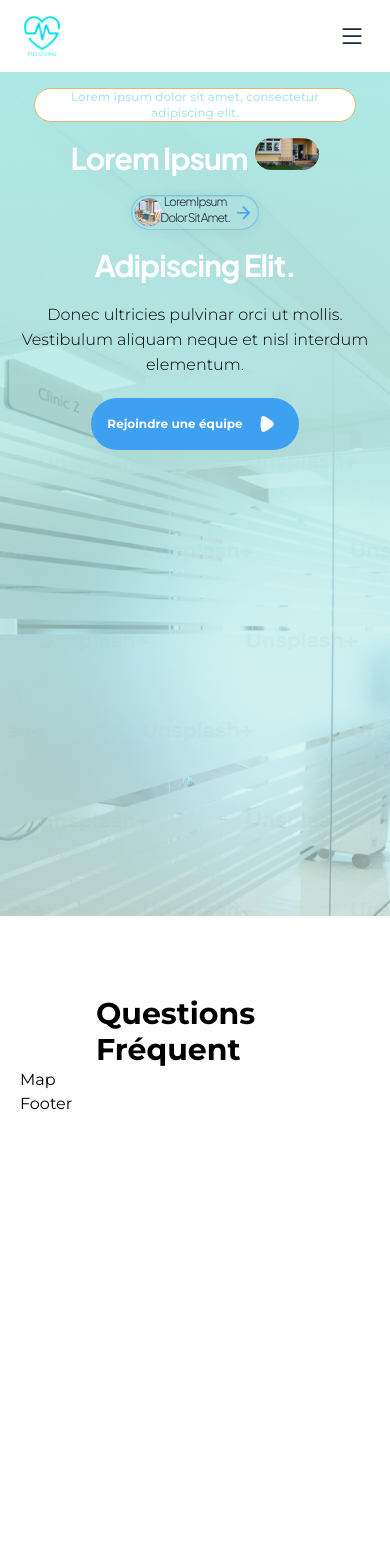
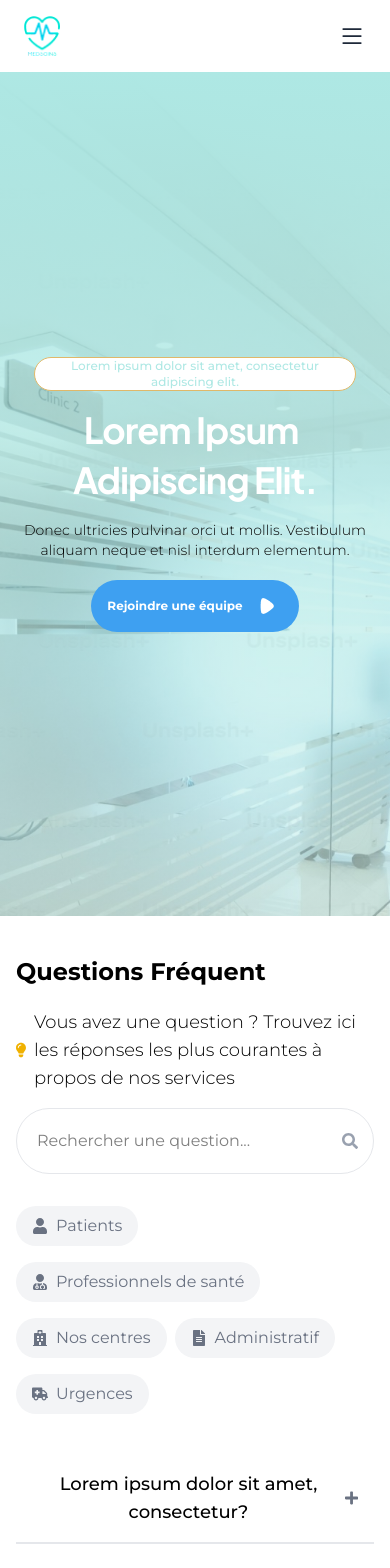
Before and after one commit to MeherabHossain007/medsoins, a Next.js app: page /faq in a window 390 px wide. Shown: the top 1568 px of the page. Before the commit the page ends 1116 px from the top, so only its background shows below. Built offline with nearby package versions, Linux system fonts and the light colour scheme.

Commit message:
Refactor image sizes and margins in TeamMember and HomeCard components

```diff
--- a/src/app/faq/page.js
+++ b/src/app/faq/page.js
@@ -1,17 +1,118 @@
-import Banner from '@/components/layout/Banner'
-import React from 'react'
+"use client";
+import { useState } from "react";
+import Banner from "@/components/layout/Banner";
+import {
+  FaSearch,
+  FaUser,
+  FaUserMd,
+  FaHospital,
+  FaFileAlt,
+  FaAmbulance,
+  FaPlus,
+  FaMinus,
+  FaLightbulb,
+} from "react-icons/fa";
 
-function FAQ() {
+const categories = [
+  { icon: <FaUser />, label: "Patients" },
+  { icon: <FaUserMd />, label: "Professionnels de santé" },
+  { icon: <FaHospital />, label: "Nos centres" },
+  { icon: <FaFileAlt />, label: "Administratif" },
+  { icon: <FaAmbulance />, label: "Urgences" },
+];
+
+const faqData = [
+  {
+    question: "Lorem ipsum dolor sit amet, consectetur?",
+    answer:
+      "Lorem ipsum dolor sit amet, consectetur adipiscing elit. Aenean quis commodo ligula eget dolor.",
+  },
+  {
+    question: "Lorem ipsum dolor sit amet, consectetur adipiscing elit?",
+    answer:
+      "Lorem ipsum dolor sit amet, consectetur adipiscing elit. Aenean quis commodo ligula eget dolor.",
+  },
+  {
+    question: "Lorem ipsum dolor sit amet, consectetur adipiscing elit?",
+    answer:
+      "Lorem ipsum dolor sit amet, consectetur adipiscing elit. Aenean quis commodo ligula eget dolor.",
+  },
+];
+
+export default function FAQ() {
+  const [openIndex, setOpenIndex] = useState(null);
+
+  const toggleFAQ = (index) => {
+    setOpenIndex(openIndex === index ? null : index);
+  };
+
   return (
     <div className="pt-18 lg:pt-28">
       <Banner />
-      <div className="mt-20 px-24 ">
-        <h1 className=" font-montserrat font-bold text-3xl">
+      <div className="max-w-screen-lg mx-auto px-4 sm:px-6 lg:px-8 mt-10">
+        {/* Title */}
+        <h1 className="text-2xl md:text-3xl font-bold font-montserrat">
           Questions Fréquent
         </h1>
+
+        {/* Search Section */}
+        <div className="mt-5 mb-8">
+          <div className="flex items-center gap-2">
+            <FaLightbulb className="text-yellow-500 text-2xl" />
+            <p className="text-lg font-light">
+              Vous avez une question ? Trouvez ici les réponses les plus
+              courantes à propos de nos services
+            </p>
+          </div>
+          <div className="relative mt-4">
+            <input
+              type="search"
+              placeholder="Rechercher une question..."
+              className="w-full p-5 border border-gray-200 rounded-full focus:outline-none focus:ring-2 focus:ring-blue-500"
+            />
+            <FaSearch className="absolute right-4 top-1/2 transform -translate-y-1/2 text-gray-400" />
+          </div>
+        </div>
+
+        {/* Categories */}
+        <div className="flex flex-wrap gap-x-2 gap-y-4 mb-8">
+          {categories.map((category, index) => (
+            <button
+              key={index}
+              className="flex items-center gap-2 px-4 py-2 bg-gray-100 text-gray-500 rounded-full hover:bg-blue-100 hover:text-blue-500 transition duration-300"
+            >
+              {category.icon}
+              <span>{category.label}</span>
+            </button>
+          ))}
+        </div>
+
+        {/* FAQ Section */}
+        <div className="space-y-4 mt-10">
+          {faqData.map((faq, index) => (
+            <div
+              key={index}
+              className="p-4 bg-white border-b-2 border-gray-200"
+            >
+              <button
+                className="w-full flex justify-between items-center cursor-pointer focus:outline-none"
+                onClick={() => toggleFAQ(index)}
+                aria-expanded={openIndex === index}
+              >
+                <h2 className="text-lg font-medium">{faq.question}</h2>
+                {openIndex === index ? (
+                  <FaMinus className="text-black" />
+                ) : (
+                  <FaPlus className="text-gray-500" />
+                )}
+              </button>
+              {openIndex === index && (
+                <p className="mt-2 text-gray-600">{faq.answer}</p>
+              )}
+            </div>
+          ))}
+        </div>
       </div>
     </div>
   );
 }
-
-export default FAQ
--- a/src/app/page.js
+++ b/src/app/page.js
@@ -9,7 +9,7 @@
 
 export default function Home() {
   return (
-    <main className="pt-10 lg:pt-28">
+    <main className="pt-10 lg:pt-28 overflow-hidden">
       <Banner />
 
       {/* Search Bar Section */}
@@ -62,7 +62,7 @@
       </div>
 
       {/* Hero Section */}
-      <section className="flex flex-col md:flex-row items-center justify-center gap-6 px-4 md:px-24 mt-10 md:mt-20">
+      <section className="flex flex-col w-screen md:flex-row items-center justify-center gap-6 px-4 md:px-24 mt-10 md:mt-20">
         <div className="w-full md:w-1/2">
           <Image
             src="/images/Group11.png"
@@ -74,15 +74,15 @@
         </div>
         <div className="w-full md:w-1/2">
           <div>
-            <p className="text-4xl md:text-6xl font-montserrat">Lorem ipsum</p>
-            <p className="text-4xl md:text-6xl font-montserrat font-bold">
+            <p className="text-4xl lg:text-6xl font-montserrat">Lorem ipsum</p>
+            <p className="text-4xl lg:text-6xl font-montserrat font-bold">
               Dolor sit amet
             </p>
-            <p className="text-4xl md:text-6xl font-montserrat">
+            <p className="text-4xl lg:text-6xl font-montserrat">
               adipiscing elit
             </p>
           </div>
-          <p className="text-base font-montserrat font-light mt-4 md:mt-7 mb-6">
+          <p className="text-sm lg:text-base font-montserrat font-light mt-4 md:mt-7 mb-6">
             Lorem ipsum dolor sit amet, consectetur <br /> adipiscing elit.
           </p>
           <Button>
@@ -97,15 +97,15 @@
       {/* Home Cards Section */}
       <section className="mt-10 md:mt-30 px-4 md:px-24 flex flex-col justify-center items-center gap-10">
         <div className="flex justify-center items-center">
-          <h1 className="text-3xl md:text-6xl font-montserrat tracking-tight font-medium">
+          <h1 className="text-3xl md:text-5xl lg:text-6xl font-montserrat tracking-tight text-center font-medium">
             Lorem Ipsum Dolor Sit
           </h1>
         </div>
-        <div className="grid grid-cols-1 md:grid-cols-3 gap-6 justify-items-center">
+        <div className="grid grid-cols-1 lg:grid-cols-3 gap-6 justify-items-center">
           <HomeCard />
           <HomeCard />
           <HomeCard />
-          <div className="col-span-1 md:col-span-3 flex flex-col md:flex-row justify-center gap-6">
+          <div className="col-span-1 lg:col-span-3 flex flex-col lg:flex-row justify-center gap-6">
             <HomeCard />
             <HomeCard />
           </div>
@@ -123,8 +123,8 @@
               </span>
             </h1>
           </div>
-          <div className="flex flex-col md:flex-row mt-8 justify-between">
-            <div className="w-full md:w-1/2">
+          <div className="flex flex-col lg:flex-row mt-8 justify-between">
+            <div className="w-full lg:w-1/2">
               <p className="text-base text-gray-700 font-poppins font-light">
                 Lorem Ipsum Dolor Sit Amet, Consectetur Adipisicing Elit. Donec
                 Orci Velit, Varius Sollicitudin Pharetra Eu, Consequat Ac
@@ -166,8 +166,8 @@
               </div>
             </div>
 
-            <div className="w-full md:w-1/2 flex justify-center items-center p-4">
-              <div className="relative px-4 md:px-20">
+            <div className="w-full lg:w-1/2 flex justify-center items-center p-4">
+              <div className="relative px-4 lg:px-20">
                 <div className="static">
                   <img
                     alt="A doctor sitting at a desk with medical equipment in the background"
@@ -176,7 +176,7 @@
                   />
 
                   {/* Top Left Bubble */}
-                  <div className="absolute top-4 md:top-10 right-4 md:right-90 bg-secondary text-white p-3 md:p-4 w-64 md:w-[280px] flex items-center space-x-2 md:space-x-4 shadow-lg">
+                  <div className="absolute top-4 md:top-10 md:right-70 lg:top-10 right-4 lg:right-90 bg-secondary text-white p-3 md:p-4 w-64 md:w-[280px] flex items-center space-x-2 md:space-x-4 shadow-lg">
                     <div className="bg-blue-300 p-2 flex items-center justify-center">
                       <img src="/images/icon1.png" className="w-full h-full" />
                     </div>
@@ -186,7 +186,7 @@
                   </div>
 
                   {/* Bottom Right Bubble */}
-                  <div className="absolute bottom-4 md:bottom-10 left-4 md:left-80 bg-secondary text-white p-3 md:p-4 flex items-center space-x-2 md:space-x-4 shadow-lg">
+                  <div className="absolute bottom-4 md:bottom-10 md:left-70 lg:bottom-10 left-4 lg:left-80 bg-secondary text-white p-3 md:p-4 flex items-center space-x-2 md:space-x-4 shadow-lg">
                     <div className="bg-blue-300 p-2 flex items-center justify-center">
                       <img src="/images/icon2.png" />
                     </div>
--- a/src/components/about/TeamMember.jsx
+++ b/src/components/about/TeamMember.jsx
@@ -2,7 +2,7 @@
   <div className="text-center">
     <img
       alt="Doctor portrait"
-      className="rounded-lg mx-auto mb-4 w-xs h-xs object-cover"
+      className="rounded-lg mx-auto mb-4 w-72 h-72 object-cover"
       src={imgSrc}
     />
     <h3 className=" text-lg font-bold font-montserrat">{name}</h3>
--- a/src/components/layout/Banner.jsx
+++ b/src/components/layout/Banner.jsx
@@ -6,12 +6,12 @@
 const Banner = () => {
   return (
     <>
-      <div className="w-full bg-[url('/images/image%2016.jpg')] bg-cover bg-center bg-no-repeat relative">
+      <div className="w-screen h-screen bg-[url('/images/image%2016.jpg')] bg-cover bg-center bg-no-repeat relative">
         {/* Gradient overlay */}
         <div className="absolute inset-0 bg-[linear-gradient(180deg,#AEE8E4_0%,rgba(174,232,228,0.27)_115.29%)]" />
 
         {/* Main Content Container */}
-        <div className="flex flex-col items-center justify-start p-4 sm:py-16 relative z-10 min-h-screen">
+        <div className="flex flex-col items-center justify-center lg:justify-start p-4 sm:py-16 relative z-10 min-h-screen">
           {/* Top Banner */}
           <div
             className="flex items-center justify-center w-full max-w-[90%] md:max-w-[524px] min-h-[34px] rounded-[50px] border border-[#E0B869] bg-white bg-opacity-50 backdrop-blur-[5px] mb-4 sm:mb-8 px-2 opacity-0 animate-fadeIn"
@@ -24,12 +24,12 @@
 
           {/* Main Heading */}
           <h1
-            className="text-center w-full text-white font-jakarta text-3xl sm:text-4xl md:text-5xl lg:text-7xl font-bold leading-tight tracking-[-1px] sm:tracking-[-1.329px] capitalize opacity-0 animate-fadeIn"
+            className="text-center w-full text-white font-jakarta text-4xl md:text-5xl lg:text-7xl font-bold leading-tight tracking-[-1px] sm:tracking-[-1.329px] capitalize opacity-0 animate-fadeIn"
             style={{ animationDelay: "0.5s" }}
           >
             Lorem ipsum
             <span className="relative ml-2 sm:ml-6 inline-block">
-              <div className="w-16 h-8 sm:w-24 sm:h-12 md:w-40 lg:w-60 md:h-16 rounded-[40px] overflow-hidden">
+              <div className="w-16 h-8 hidden md:block md:w-40 lg:w-60 md:h-16 rounded-[40px] overflow-hidden">
                 <Image
                   src="/images/Capsul.png"
                   alt="Small House"
@@ -43,7 +43,7 @@
             <br />
             {/* Bottom Section */}
             <span className="flex flex-col sm:flex-row items-center justify-center gap-1 sm:gap-3 mt-2 sm:mt-4">
-              <div className="relative w-[150px] sm:w-[27%] max-w-[267px]">
+              <div className="relative hidden md:block w-[150px] sm:w-[27%] max-w-[267px]">
                 <Image
                   src="/images/Group 2468.png"
                   alt="Bubble Image"
@@ -56,7 +56,7 @@
                   Lorem ipsum <br /> dolor sit amet.
                 </p>
               </div>
-              <span className="text-3xl sm:text-4xl md:text-5xl lg:text-7xl">
+              <span className="text-4xl md:text-5xl lg:text-7xl">
                 adipiscing elit.
               </span>
             </span>
@@ -64,7 +64,7 @@
 
           {/* Subheading */}
           <p
-            className="text-h4 my-5 w-full max-w-2xl text-center font-light font-montserrat text-lg opacity-0 animate-fadeIn"
+            className="text-sm my-5 w-full max-w-2xl text-center font-light font-montserrat md:text-lg opacity-0 animate-fadeIn"
             style={{ animationDelay: "0.7s" }}
           >
             Donec ultricies pulvinar orci ut mollis. Vestibulum aliquam neque et
```
Also changed, not shown: src/app/about/page.js (+21 -22 lines), src/components/home/HomeCard.jsx (+4 -4 lines), public/images/image3.jpeg (added), public/images/image3.png (deleted).
